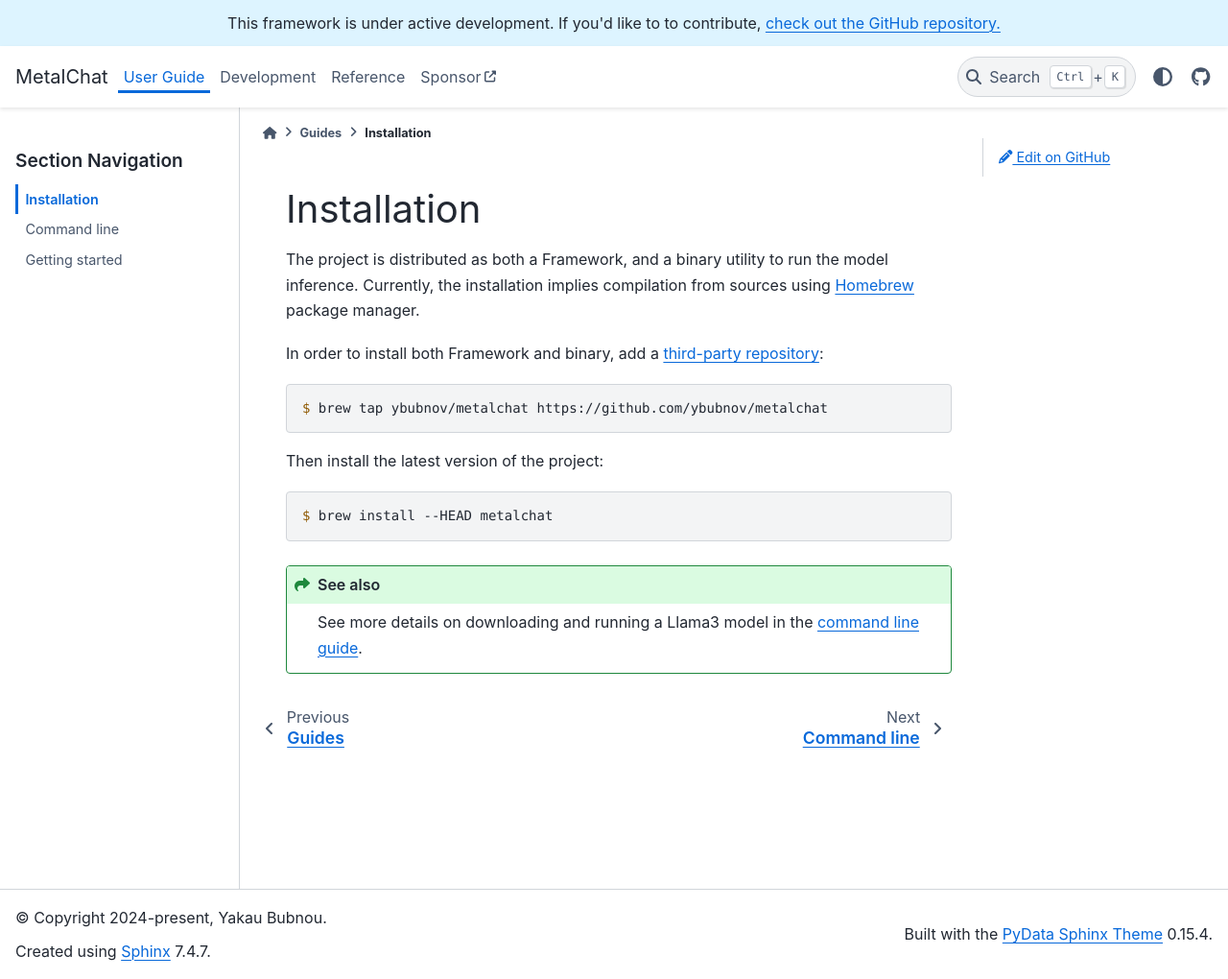
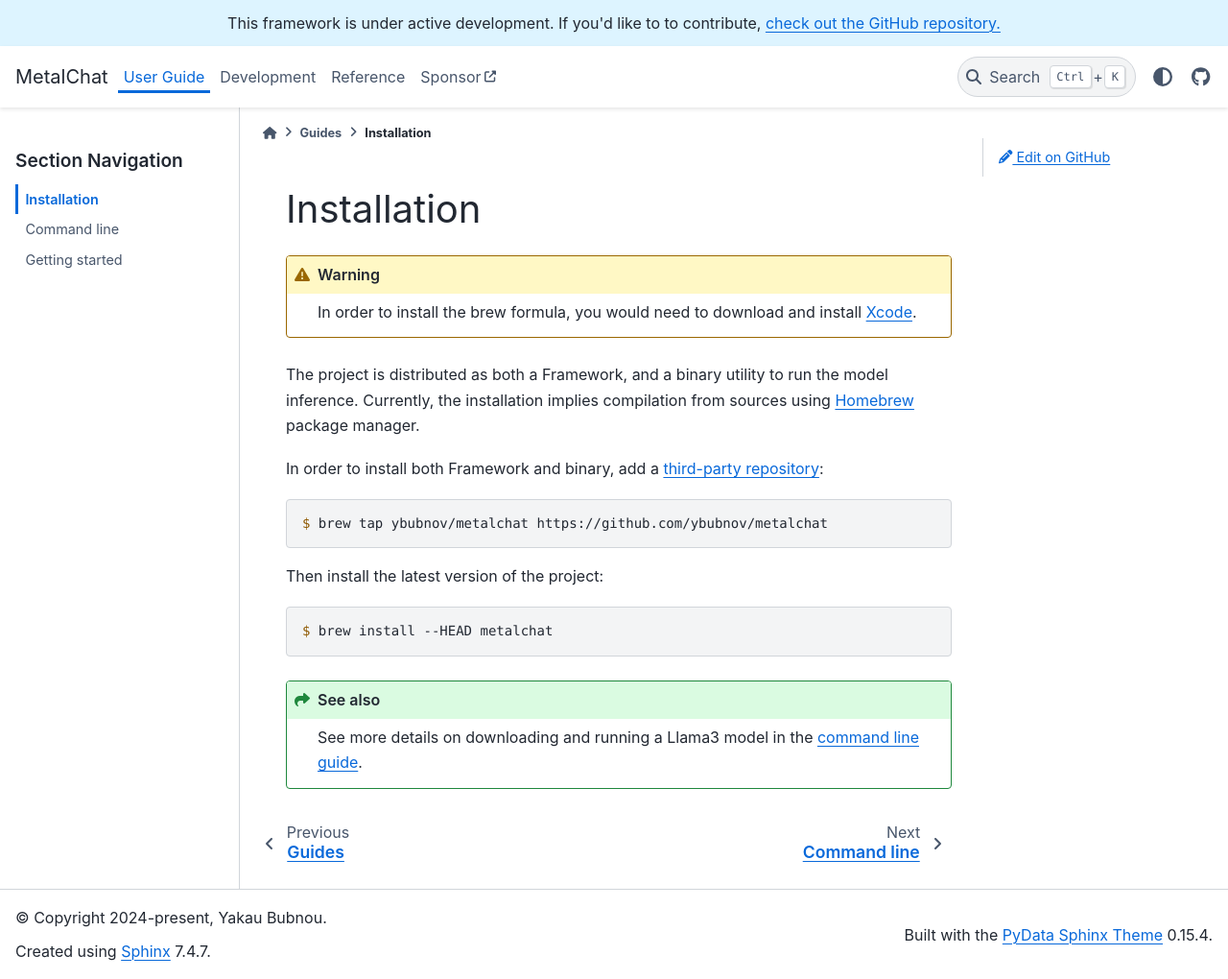
Before and after one commit to ybubnov/metalchat, a Sphinx documentation site: the page built from documentation/guides/install.rst, in a window 1280 px wide and 1020 px high. Shown: the whole window at 96% size. Built offline with Sphinx 7.4.7 and the PyData theme 0.15.4, drawn with Linux system fonts in a browser that asks for light colours.

Commit message:
Add warning about the need of Xcode installation (#124)
This patch updates README and install guide with more details on a brew
formula installation.

```diff
--- a/documentation/guides/install.rst
+++ b/documentation/guides/install.rst
@@ -1,5 +1,10 @@
 Installation
 ============
+
+.. warning::
+
+   In order to install the brew formula, you would need to download and install
+   `Xcode <https://developer.apple.com/xcode/>`_.
 
 The project is distributed as both a Framework, and a binary utility to run the model inference.
 Currently, the installation implies compilation from sources using `Homebrew <https://brew.sh/>`_
```
Also changed, not shown: README.md (+4 -1 lines).
